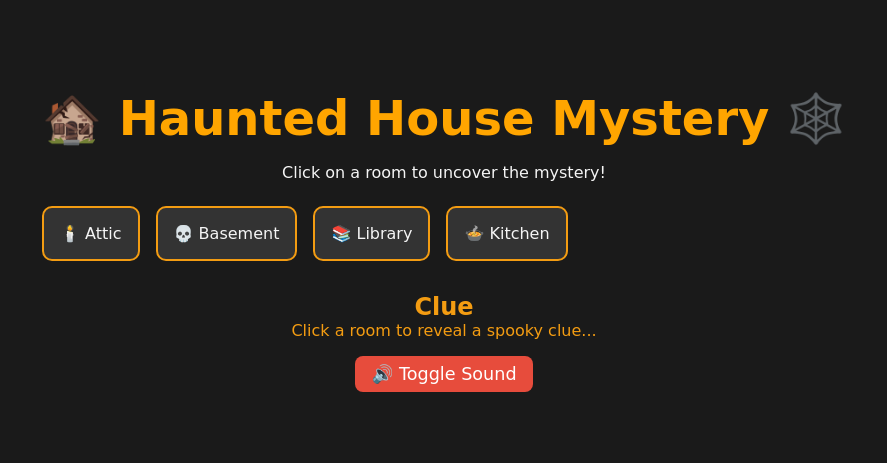
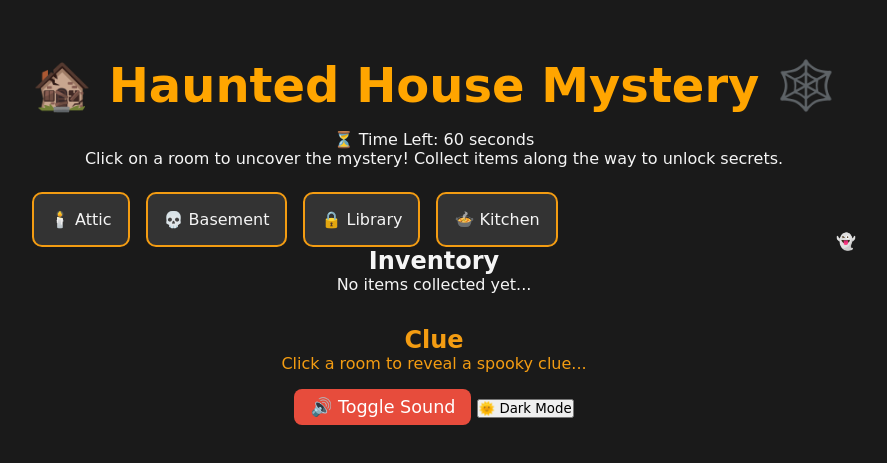
Before and after one commit to vivek1842/Haunted-House-Mystery-Game, a plain HTML site: page index.html in a window 1280 px wide. Shown: the part 159-622 px from the top of the page, without its empty margins (196-1083 px from the left). Drawn offline with Linux system fonts and the light colour scheme.

Commit message:
dark mode and additional features added

```diff
--- a/index.html
+++ b/index.html
@@ -9,19 +9,31 @@
 <body>
     <div class="container">
         <h1>🏚️ Haunted House Mystery 🕸️</h1>
-        <p>Click on a room to uncover the mystery!</p>
+        <div class="timer">⏳ Time Left: <span id="timer">60</span> seconds</div>
+
+        <p>Click on a room to uncover the mystery! Collect items along the way to unlock secrets.</p>
         <div class="house-map">
             <div class="room" id="attic">🕯️ Attic</div>
             <div class="room" id="basement">💀 Basement</div>
-            <div class="room" id="library">📚 Library</div>
+            <div class="room locked" id="library">🔒 Library</div>
             <div class="room" id="kitchen">🍲 Kitchen</div>
         </div>
+
+        <div class="inventory">
+            <h2>Inventory</h2>
+            <p id="inventory-items">No items collected yet...</p>
+        </div>
+
         <div class="clue-section">
             <h2>Clue</h2>
             <p id="clue-text">Click a room to reveal a spooky clue...</p>
         </div>
+
         <button id="sound-btn">🔊 Toggle Sound</button>
+        <button id="toggle-mode">🌞 Dark Mode</button>
     </div>
+
+    <div id="jumpscare" class="hidden">👻</div>
     <script src="script.js"></script>
 </body>
 </html>
```
